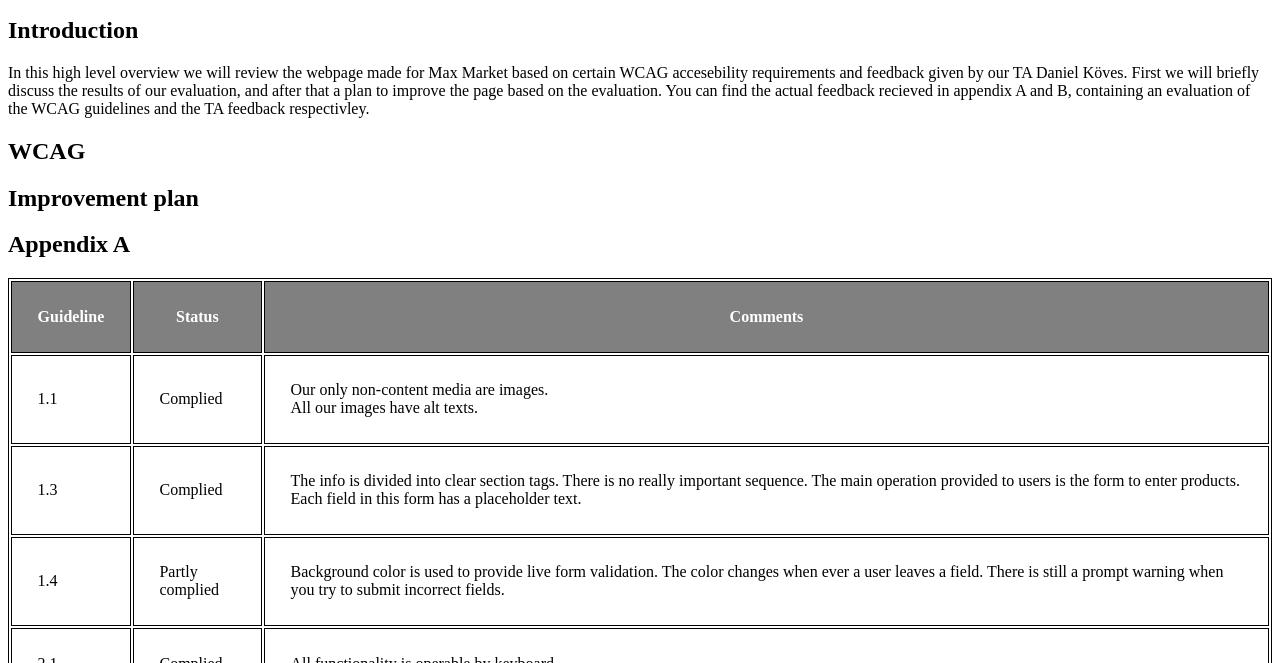
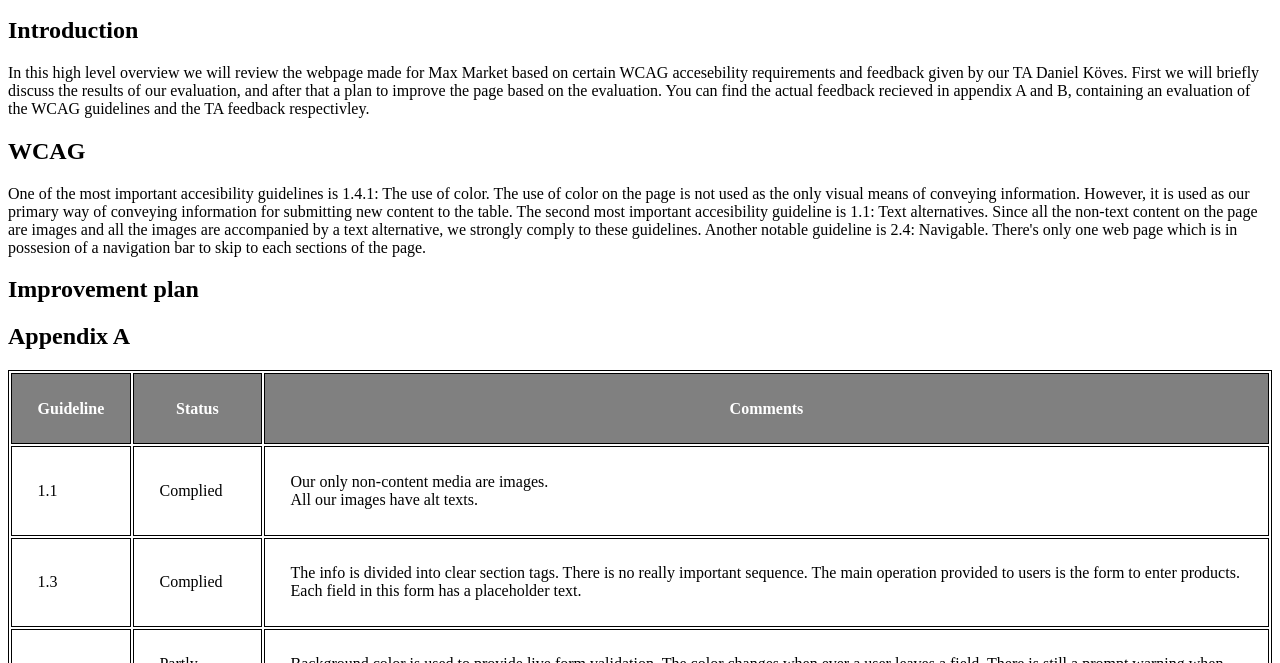
Before and after one commit to RaymondHoogervorst/WebTechnology-Lab81, a plain HTML site: page evaluation.html in a window 1280 px wide. Shown: the part 137-800 px from the top of the page. Drawn offline with Linux system fonts and the light colour scheme.

Commit message:
added text to WCAG

```diff
--- a/evaluation.html
+++ b/evaluation.html
@@ -41,6 +41,17 @@
       </section>
       <section>
          <h2>WCAG</h2>
+         <p>
+            One of the most important accesibility guidelines is 1.4.1: The use of color.
+            The use of color on the page is not used as the only visual means of conveying information.
+            However, it is used as our primary way of conveying information for submitting new content to the table.
+
+            The second most important accesibility guideline is 1.1: Text alternatives.
+            Since all the non-text content on the page are images and all the images are accompanied by a text alternative, we strongly comply to these guidelines.
+
+            Another notable guideline is 2.4: Navigable.
+            There's only one web page which is in possesion of a navigation bar to skip to each sections of the page.
+         </p>
       </section>
       <section>
          <h2>Improvement plan</h2>
```
